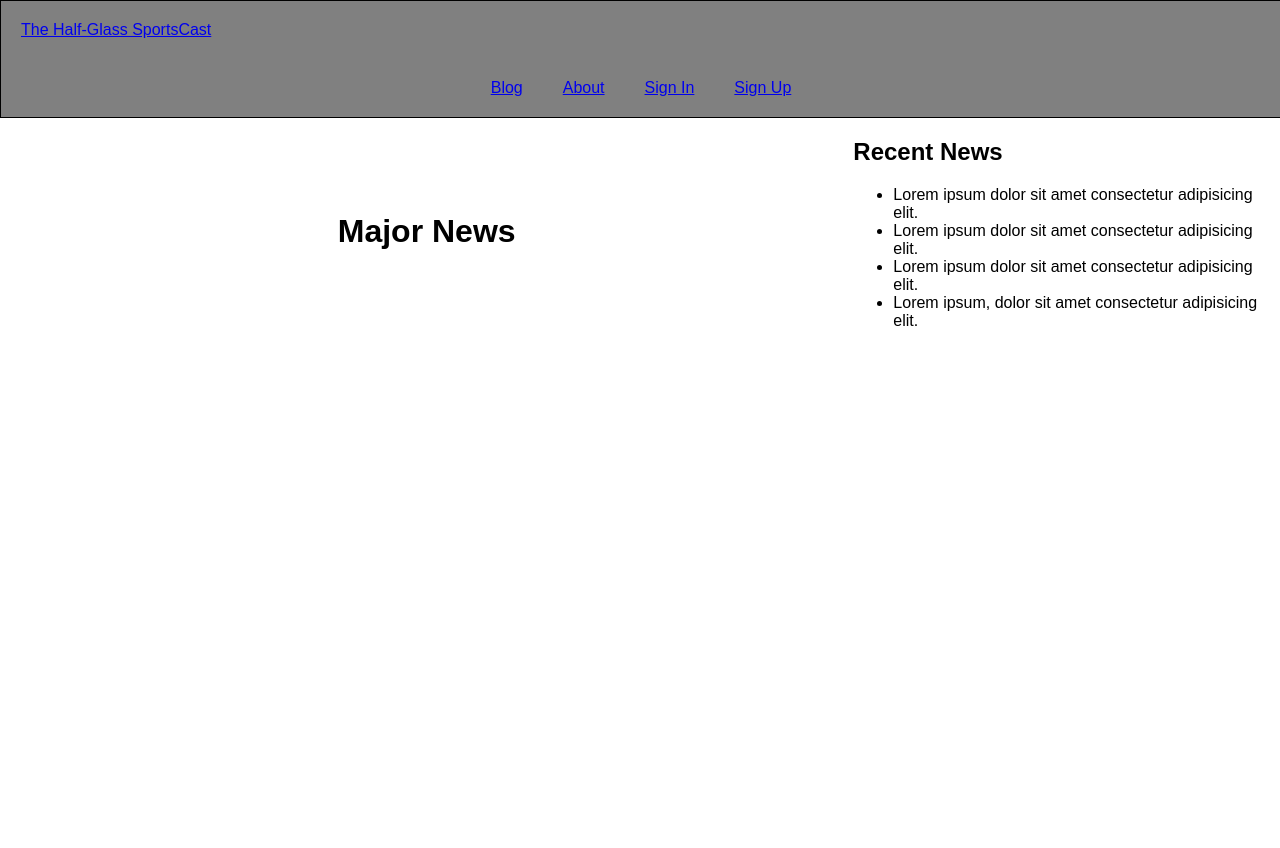
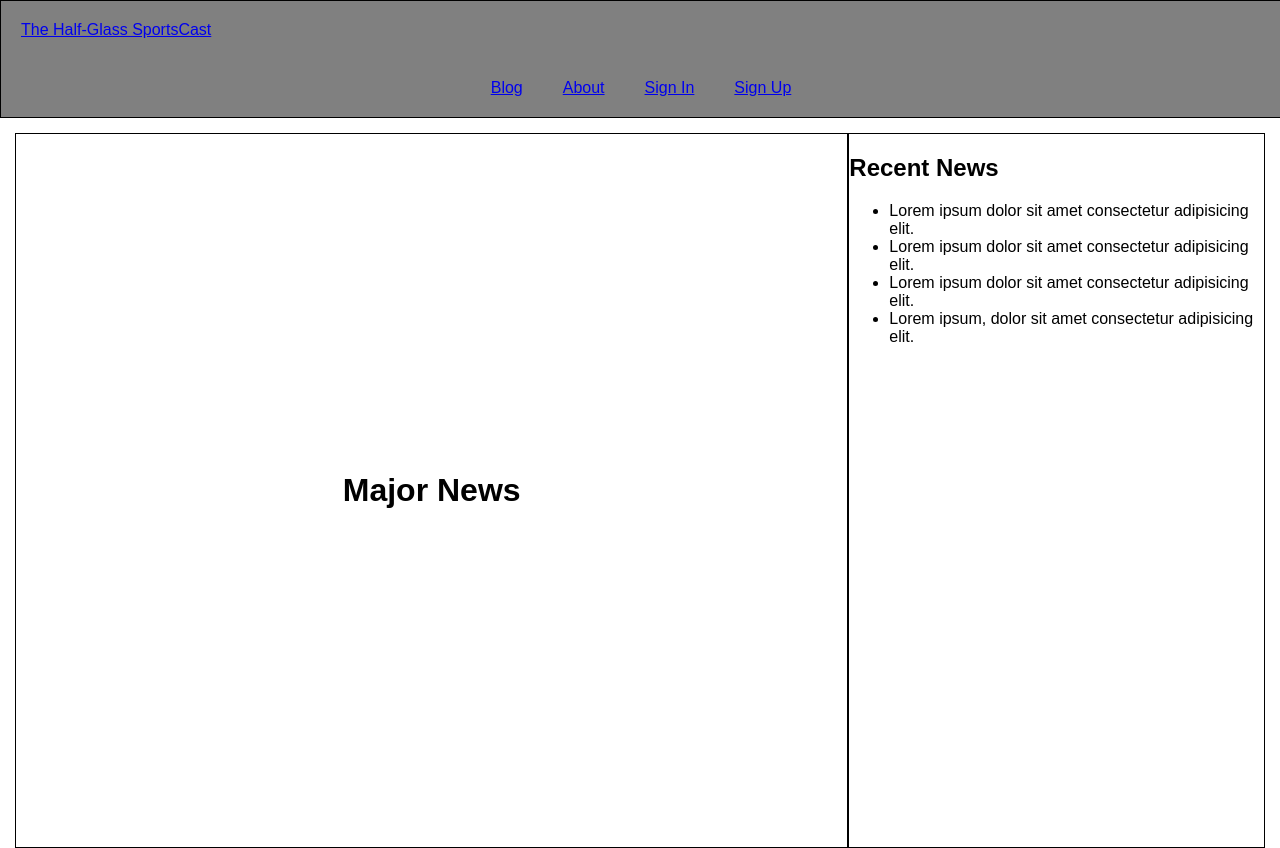
Before and after one commit to Tyler-Gosselin/Capstone-Front-End, a React (Create React App) app: page / in a window 1280 px wide. Before the commit the page ends 800 px from the top, so only its background shows below. Built offline with nearby package versions, Linux system fonts and the light colour scheme.

Commit message:
Add blog and home elements

```diff
--- a/src/Components/Pages/Blogs.js
+++ b/src/Components/Pages/Blogs.js
@@ -1,4 +1,4 @@
-import React from "react";
+import React, { useState } from "react";
 
 
 function Blog() {
--- a/src/style/Blogs.scss
+++ b/src/style/Blogs.scss
@@ -1,4 +1,3 @@
-
 .blog-content-wrapper {
   display: grid;
   grid-template-columns: 1fr 1fr;
--- a/src/style/Home.scss
+++ b/src/style/Home.scss
@@ -1,10 +1,17 @@
 .content-wrapper {
   display: grid;
   grid-template-columns: 2fr 1fr;
+  padding: 15px 15px 0px 15px;
 
   .major-news-wrapper {
     display: flex;
     justify-content: center;
     align-items: center;
+    border: 1px solid black ;
+    height: calc(100vh - 87px);
+  }
+
+  .recent-news-wrapper {
+    border: 1px solid black ;
   }
 }
```
Also changed, not shown: src/Components/Blogs/Create-Blog-Form.js (added).
